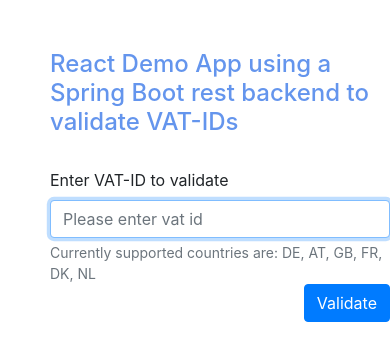
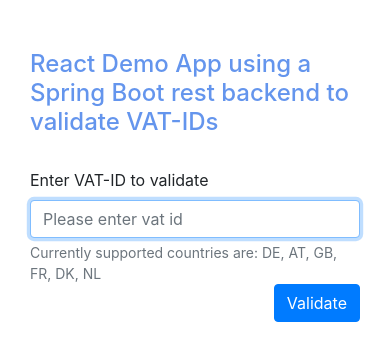
Before and after one commit to MartinWillkomm/vat-id-validator-frontend, a React (Create React App) app: page / in a window 390 px wide. Shown: the top 360 px of the page. Built offline with nearby package versions, Linux system fonts and the light colour scheme.

Commit message:
changed css a bit for mobile

```diff
--- a/src/App.css
+++ b/src/App.css
@@ -1,7 +1,8 @@
 .App {
   text-align: left;
   max-width: 650px;
-  margin-left: 50px;
+  margin-left: 30px;
+  margin-right: 30px;
   margin-top: 50px;
 }
 
```
